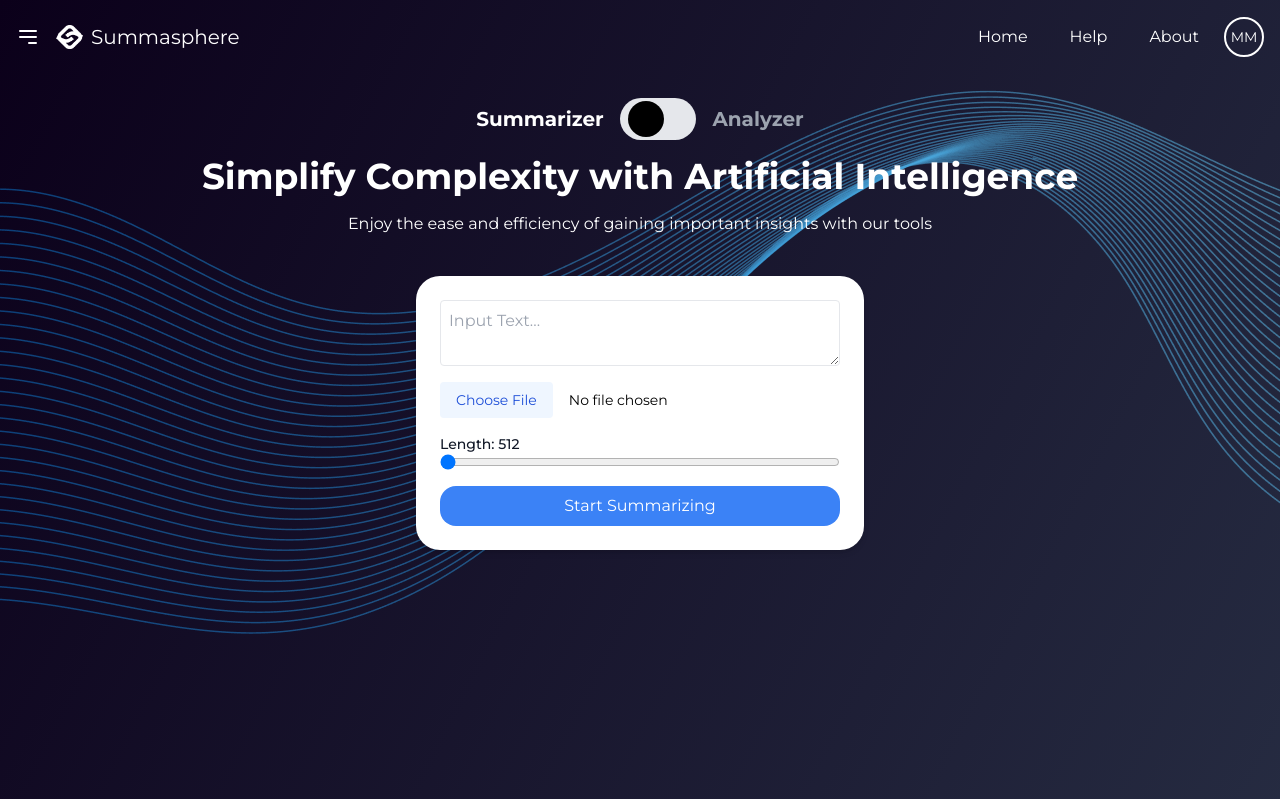
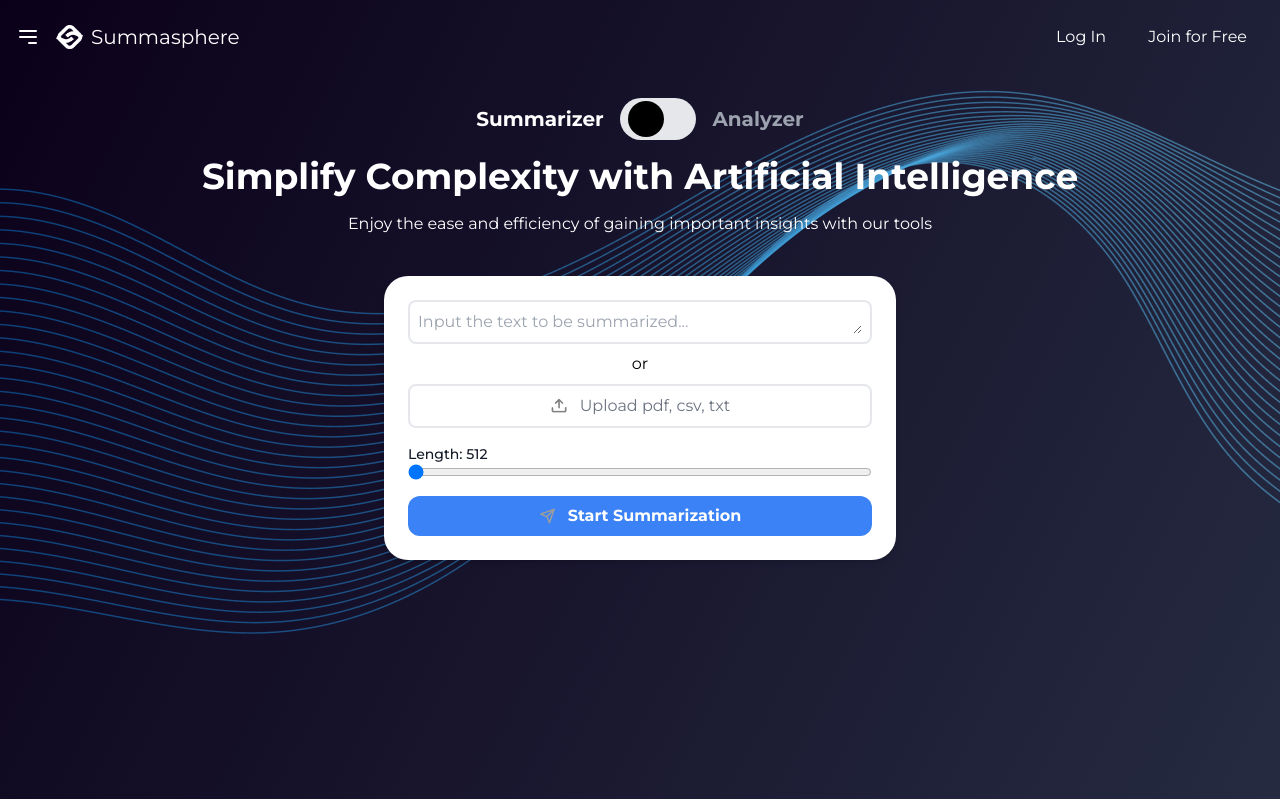
Before and after one commit to GilbertImmanuel/MinervaFE, a React (Vite) app: page / in a window 1280 px wide. Shown: the top 799 px of the page. Built offline with nearby package versions, Linux system fonts and the light colour scheme.

Commit message:
feat: redesigned summarizer

```diff
--- a/src/Analyzer.jsx
+++ b/src/Analyzer.jsx
@@ -1,5 +1,4 @@
 import React, { useState } from 'react';
-// import './index.css';
 
 const Analyzer = () => {
   const [file, setFile] = useState(null);
@@ -34,11 +33,11 @@ const Analyzer = () => {
             value={sourceUrl}
             onChange={handleSourceUrlChange}
             placeholder="www.sourcedocument.com"
-            className="w-full border p-2 rounded"
+            className="w-full border-2 p-2 rounded"
           />
         </div>
         <button
-          className="bg-blue-500 text-white py-2 px-4 rounded-2xl hover:bg-blue-600"
+          className="bg-blue-500 text-white font-semibold py-2 px-4 rounded-xl hover:bg-blue-600"
           onClick={handleProcessStart}
         >
           Start Process
--- a/src/Header.jsx
+++ b/src/Header.jsx
@@ -4,7 +4,7 @@ import UserNavbar from './navbar/UserNavbar';
 import logo from './assets/logo.png';
 
 const Header = () => {
-  const isLoggedIn = true;
+  const isLoggedIn = false;
   // const [isLoggedIn, setIsLoggedIn] = useState(false);
 
   return (
--- a/src/Home.jsx
+++ b/src/Home.jsx
@@ -23,7 +23,7 @@ const Home = () => {
             <h1 className="text-4xl montserrat font-bold text-white">Simplify Complexity with Artificial Intelligence</h1>
             <p className="mt-4 mb-2 monserrat text-white">Enjoy the ease and efficiency of gaining important insights with our tools</p>
           </div>
-          <main className="mx-auto flex-grow p-4 w-[40%] rounded-3xl">
+          <main className="mx-auto flex-grow p-4 w-[45%] rounded-3xl">
             {activeTab === 'summarizer' ? <Summarizer /> : <Analyzer />}
           </main>
         </div>
--- a/src/Summarizer.jsx
+++ b/src/Summarizer.jsx
@@ -1,15 +1,40 @@
-import React, { useState } from 'react';
+import React, { useState, useRef, useEffect } from 'react';
+import iconUpload from './assets/icons/iconupload.png';
+import iconSend from './assets/icons/iconsend.png';
 
 const Summarizer = () => {
   const [inputText, setInputText] = useState('');
   const [summaryLength, setSummaryLength] = useState(512);
+  const [file, setFile] = useState(null);
+  const textareaRef = useRef(null);
+  const fileInputRef = useRef(null);
+
+  useEffect(() => {
+    const handleResize = () => {
+      const textarea = textareaRef.current;
+      textarea.style.height = 'auto';
+      textarea.style.height = `${textarea.scrollHeight}px`;
+    };
+
+    const textarea = textareaRef.current;
+    textarea.addEventListener('input', handleResize);
+    return () => {
+      textarea.removeEventListener('input', handleResize);
+    };
+  }, []);
 
   const handleInputChange = (event) => {
     setInputText(event.target.value);
   };
 
   const handleFileChange = (event) => {
-    setFile(event.target.files[0]);
+    const file = event.target.files[0];
+    const allowedTypes = ['application/pdf', 'text/csv', 'text/plain'];
+    if (allowedTypes.includes(file.type)) {
+      setFile(file);
+    } else {
+      alert('Please select a PDF, CSV, or TXT file.');
+    }
   };
 
   const handleLengthChange = (event) => {
@@ -22,20 +47,42 @@ const Summarizer = () => {
     console.log("Summary length: ", summaryLength);
   };
 
+  const handleFileUpload = () => {
+    fileInputRef.current.click();
+  };
+
   return (
     <div className="flex justify-center">
       <section className="bg-white shadow-md rounded-3xl p-6 m-4 flex flex-col items-stretch w-full max-w-4xl">
+        <div className="flex items-center border-2 rounded-lg bg-white p-2 mb-2">
           <textarea
-          className="border p-2 mb-4 rounded"
-          placeholder="Input Text..."
+            ref={textareaRef}
+            className="bg-white w-full focus:outline-none resize-y overflow-auto min-h-6 max-h-32"
+            placeholder="Input the text to be summarized..."
             value={inputText}
             onChange={handleInputChange}
+            rows={1}
           />
+        </div>
+        <div className="flex items-center justify-center mb-2">
+          <p className="text-black text-m">or</p>
+        </div>
+        <div
+          className="flex items-center justify-center border-2 rounded-lg bg-white p-2 mb-4 cursor-pointer"
+          onClick={handleFileUpload}
+        >
+          <div className="flex items-center">
+            <img src={iconUpload} alt="Upload" className="h-4.5 w-4.5 mr-3"/>
+            <span className="text-gray-500">Upload pdf, csv, txt</span>
+          </div>
           <input
+            ref={fileInputRef}
             type="file"
             onChange={handleFileChange}
-            className="w-full text-sm text-grey-500 file:mr-4 file:py-2 file:px-4 file:rounded file:border-0 file:text-sm file:bg-blue-50 file:text-blue-700 hover:file:bg-blue-100 mb-4"
+            accept=".pdf,.csv,.txt"
+            className="hidden"
           />
+        </div>
         <label htmlFor="lengthRange" className="text-sm font-medium text-gray-900 dark:text-gray-300">
           Length: {summaryLength}
         </label>
@@ -53,10 +100,11 @@ const Summarizer = () => {
           }}
         />
         <button
-          className="bg-blue-500 text-white py-2 px-4 rounded-2xl hover:bg-blue-600"
+          className="bg-blue-500 text-white font-bold py-2 px-4 rounded-xl hover:bg-blue-600 flex items-center justify-center"
           onClick={handleSubmit}
         >
-          Start Summarizing
+          <img src={iconSend} alt="Send" className="h-4.5 w-4.5 mr-3"/>
+          Start Summarization
         </button>
       </section>
     </div>
```
Also changed, not shown: src/assets/icons/iconsend.png (added), src/assets/icons/iconupload.png (added). Lines whose indentation alone changed are shown as unchanged.
